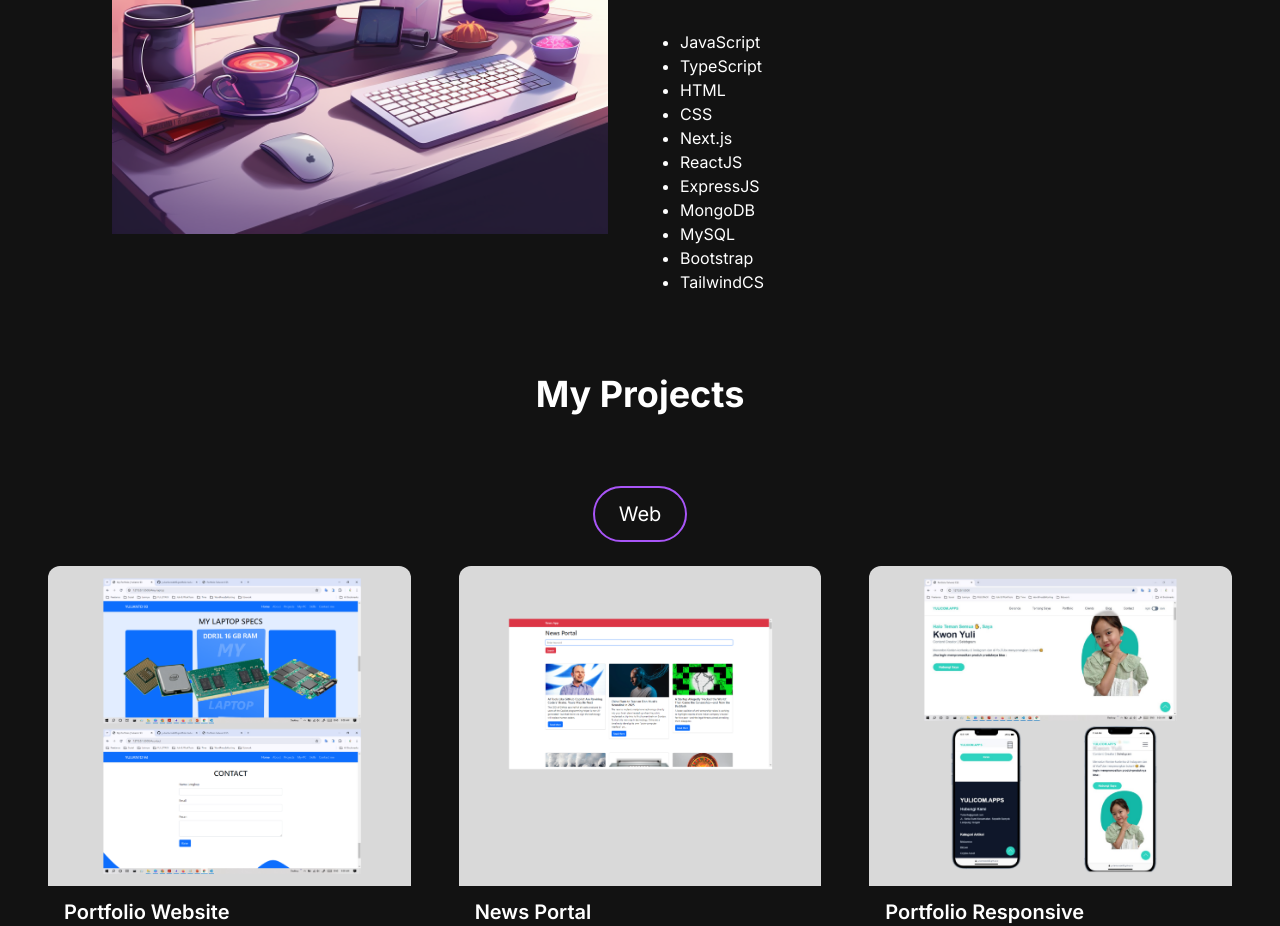
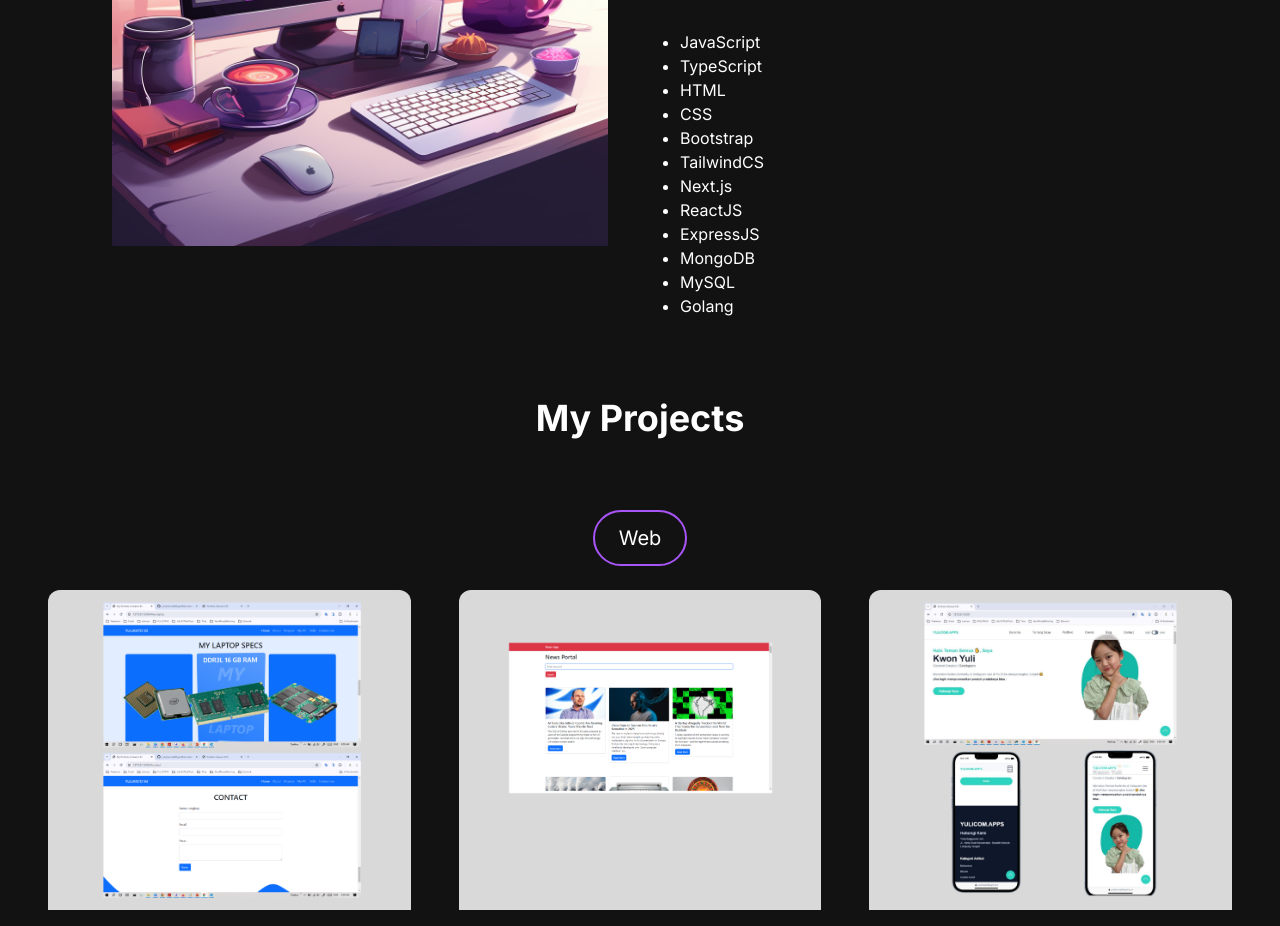
Before and after one commit to yuliantocode93/yulianto-porto, a Next.js app: page / in a window 1280 px wide. Shown: the part 1300-2226 px from the top of the page. Built offline with nearby package versions, Linux system fonts and the light colour scheme.

Commit message:
add skill

```diff
--- a/src/app/components/AboutSection.jsx
+++ b/src/app/components/AboutSection.jsx
@@ -13,13 +13,14 @@ const TAB_DATA = [
         <li>TypeScript</li>
         <li>HTML</li>
         <li>CSS</li>
+        <li>Bootstrap </li>
+        <li>TailwindCS </li>
         <li>Next.js</li>
         <li>ReactJS</li>
         <li>ExpressJS </li>
         <li>MongoDB </li>
         <li>MySQL </li>
-        <li>Bootstrap </li>
-        <li>TailwindCS </li>
+        <li>Golang</li>
       </ul>
     ),
   },
```
